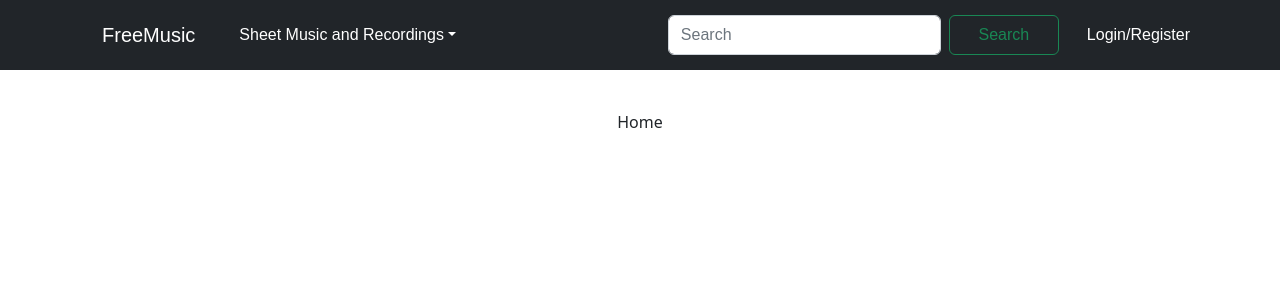
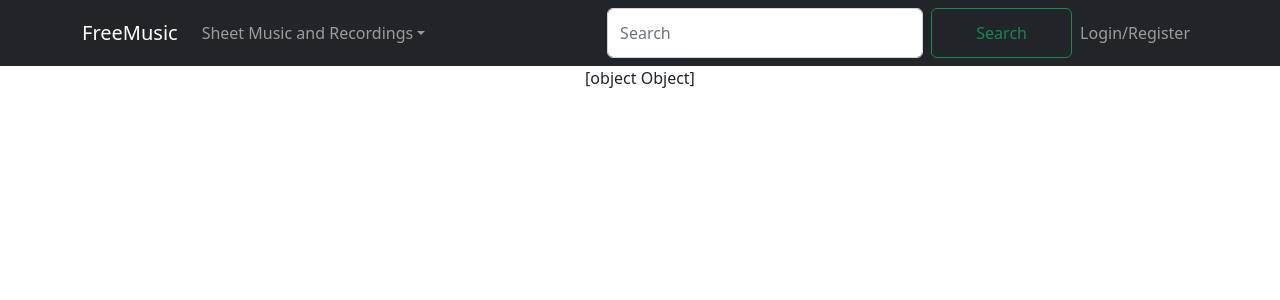
Before and after one commit to CaelanSeto/FreeMusic, a React (Create React App) app in the folder client/: page / in a window 1280 px wide. Shown: the top 300 px of the page. Built offline with nearby package versions, Linux system fonts and the light colour scheme; no server answers.

Commit message:
daily scrum #3

```diff
--- a/client/src/App.css
+++ b/client/src/App.css
@@ -7,7 +7,7 @@ body {
   padding: 0;
 }
 
-.navbar {
+/*.navbar {
   width: 100%;
   height: 70px;
   margin-bottom: 40px;
@@ -50,7 +50,7 @@ body {
   color: white;
   font-weight: lighter;
 }
-
+*/
 .loginPage{
   display: flex;
   flex-direction: row;
--- a/client/src/components/NavbarComponent.js
+++ b/client/src/components/NavbarComponent.js
@@ -7,6 +7,7 @@ import Button from 'react-bootstrap/Button';
 
 function NavbarComponent(authState) {
   console.log(authState);
+  window.name = authState;
   return (
 
     <Navbar bg="dark" expand="lg" variant="dark">
@@ -44,8 +45,8 @@ function NavbarComponent(authState) {
           ) : (
             <>
               <Nav className="ml-auto">
-                {authState.name}
-                {authState.status && <button onClick={console.log("logout")}> Logout</button>}
+                {authState.email}
+                {authState.status && <button onClick={() => {"logout"} }> Logout</button>}
               </Nav>
             </>
               )}
--- a/client/src/pages/Home.js
+++ b/client/src/pages/Home.js
@@ -2,7 +2,7 @@ import React from "react";
 
 function Home() {
   return (
-    <div> Home</div>
+    <div> {window.name}</div>
   )
 }
 
```
Also changed, not shown: 1 other file (tests, documents, lock files or other folders).
